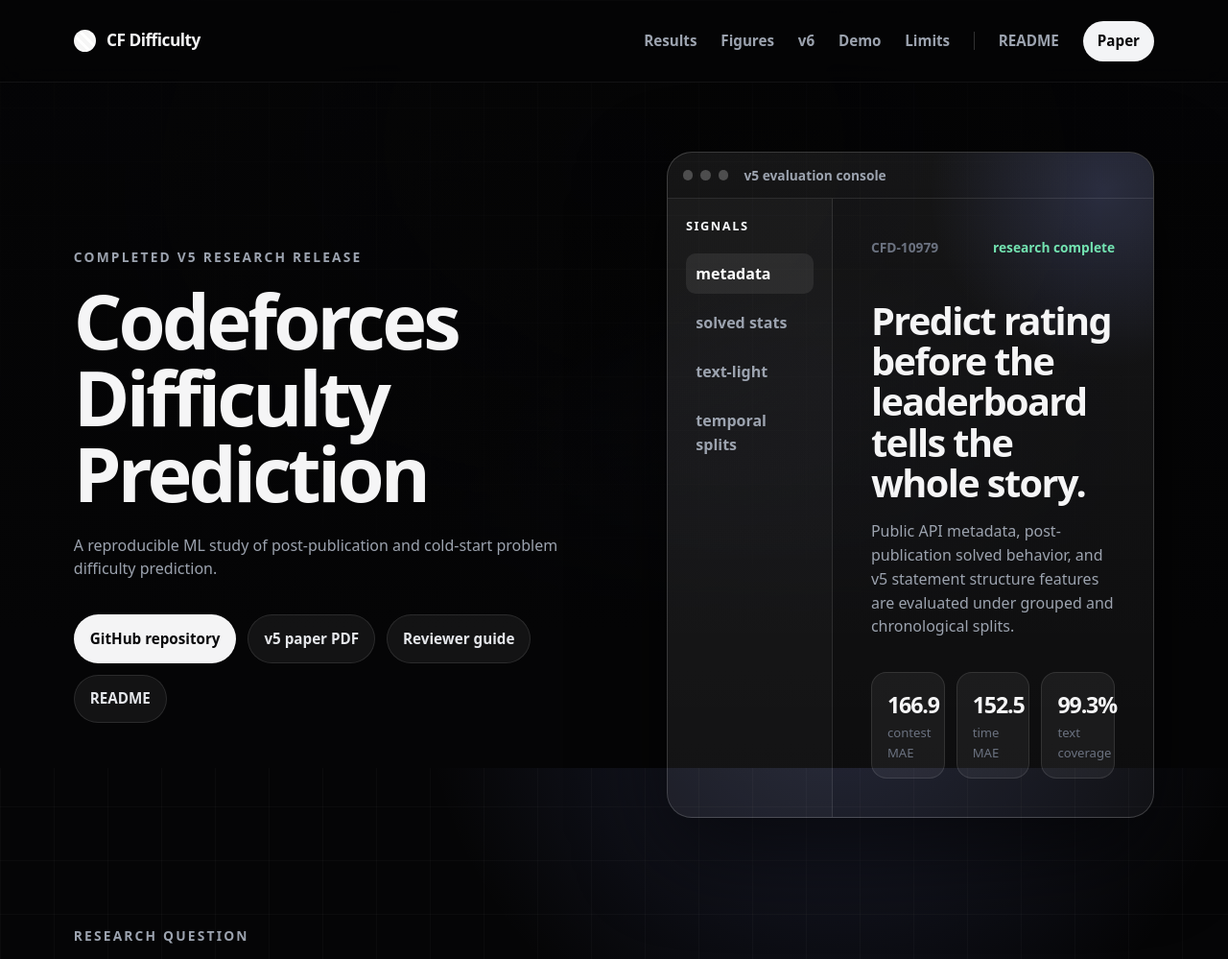
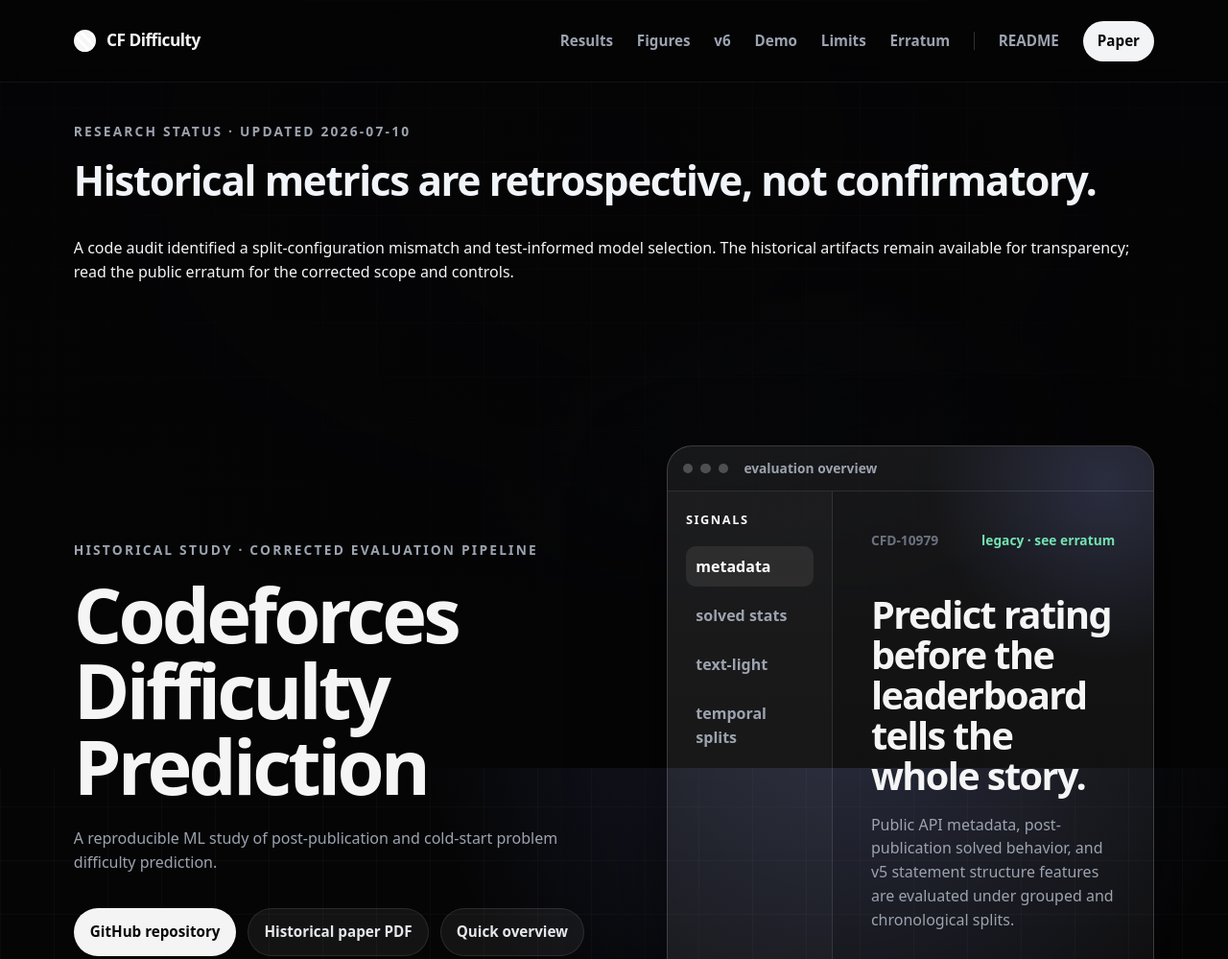
Before and after one commit to CmsChase/cf-difficulty-prediction, a plain HTML site: page docs/index.html in a window 1280 px wide. Shown: the top 999 px of the page at 96% size. Drawn offline with Linux system fonts and the light colour scheme.

Commit message:
Document historical evaluation correction

```diff
--- a/docs/index.html
+++ b/docs/index.html
@@ -25,6 +25,7 @@
           <a href="#v6-semantic">v6</a>
           <a href="#demo">Demo</a>
           <a href="#limitations">Limits</a>
+          <a href="https://github.com/CmsChase/cf-difficulty-prediction/blob/main/docs/ERRATUM_2026-07-10.md">Erratum</a>
           <span class="nav-divider"></span>
           <a href="../README.md">README</a>
           <a class="nav-pill" href="../paper/paper_v5_full_en_final.pdf">Paper</a>
@@ -33,9 +34,20 @@
     </header>
 
     <main>
+      <section class="question" aria-label="Research governance notice">
+        <p class="section-kicker">Research status · updated 2026-07-10</p>
+        <h2>Historical metrics are retrospective, not confirmatory.</h2>
+        <p>
+          A code audit identified a split-configuration mismatch and
+          test-informed model selection. The historical artifacts remain
+          available for transparency; read the
+          <a href="https://github.com/CmsChase/cf-difficulty-prediction/blob/main/docs/ERRATUM_2026-07-10.md">public erratum</a>
+          for the corrected scope and controls.
+        </p>
+      </section>
       <section class="hero">
         <div class="hero-copy">
-          <p class="eyebrow">Completed v5 research release</p>
+          <p class="eyebrow">Historical study · corrected evaluation pipeline</p>
           <h1>Codeforces Difficulty Prediction</h1>
           <p class="subtitle">
             A reproducible ML study of post-publication and cold-start problem
@@ -45,8 +57,8 @@
             <a class="button primary" href="https://github.com/CmsChase/cf-difficulty-prediction">
               GitHub repository
             </a>
-            <a class="button" href="../paper/paper_v5_full_en_final.pdf">v5 paper PDF</a>
-            <a class="button" href="../REVIEWER_GUIDE.md">Reviewer guide</a>
+            <a class="button" href="../paper/paper_v5_full_en_final.pdf">Historical paper PDF</a>
+            <a class="button" href="../QUICK_OVERVIEW.md">Quick overview</a>
             <a class="button" href="../README.md">README</a>
           </div>
         </div>
@@ -56,7 +68,7 @@
             <span class="dot"></span>
             <span class="dot"></span>
             <span class="dot"></span>
-            <span class="window-title">v5 evaluation console</span>
+            <span class="window-title">evaluation overview</span>
           </div>
           <div class="window-body">
             <div class="sidebar">
@@ -69,7 +81,7 @@
             <div class="issue-card">
               <div class="issue-head">
                 <span>CFD-10979</span>
-                <span class="status">research complete</span>
+                <span class="status">legacy · see erratum</span>
               </div>
               <h2>Predict rating before the leaderboard tells the whole story.</h2>
               <p>
@@ -371,7 +383,7 @@
           <li>Statement text-light features are approximate HTML-derived structure features.</li>
           <li>No deep NLP, semantic embeddings, or LLM-based statement understanding in v5.</li>
           <li>v6 TF-IDF is classical bag-of-words text modeling, not deep algorithmic understanding.</li>
-          <li>v6 is metadata/statement cold-start and does not replace the canonical v5 benchmark.</li>
+          <li>v6 is metadata/statement cold-start and does not replace the historical v5 benchmark.</li>
           <li>The evaluation is Codeforces-only.</li>
           <li>Cold-start prediction remains harder than post-publication prediction.</li>
         </ul>
@@ -382,7 +394,7 @@
         <div class="link-grid">
           <a href="https://github.com/CmsChase/cf-difficulty-prediction">GitHub repo root</a>
           <a href="../README.md">README.md</a>
-          <a href="../REVIEWER_GUIDE.md">REVIEWER_GUIDE.md</a>
+          <a href="../QUICK_OVERVIEW.md">QUICK_OVERVIEW.md</a>
           <a href="../paper/paper_v5_full_en_final.pdf">paper_v5_full_en_final.pdf</a>
           <a href="../paper/paper_v5_full_en.md">paper_v5_full_en.md</a>
           <a href="../paper/paper_v6_semantic_tfidf_final.pdf">paper_v6_semantic_tfidf_final.pdf</a>
@@ -392,7 +404,7 @@
     </main>
 
     <footer>
-      Static v5 project site. No model files are loaded in the browser.
+      Static project site. No model files are loaded in the browser.
     </footer>
 
     <script src="demo.js"></script>
```
Also changed, not shown: 7 other files.
